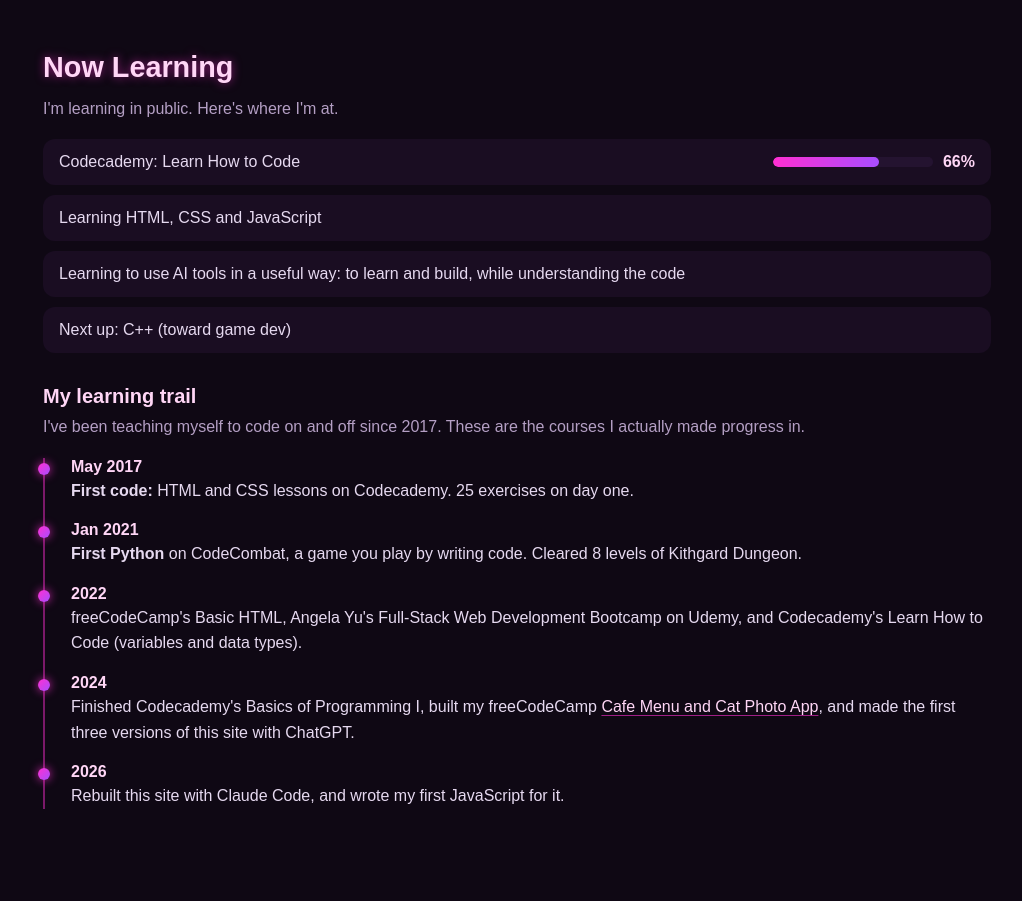
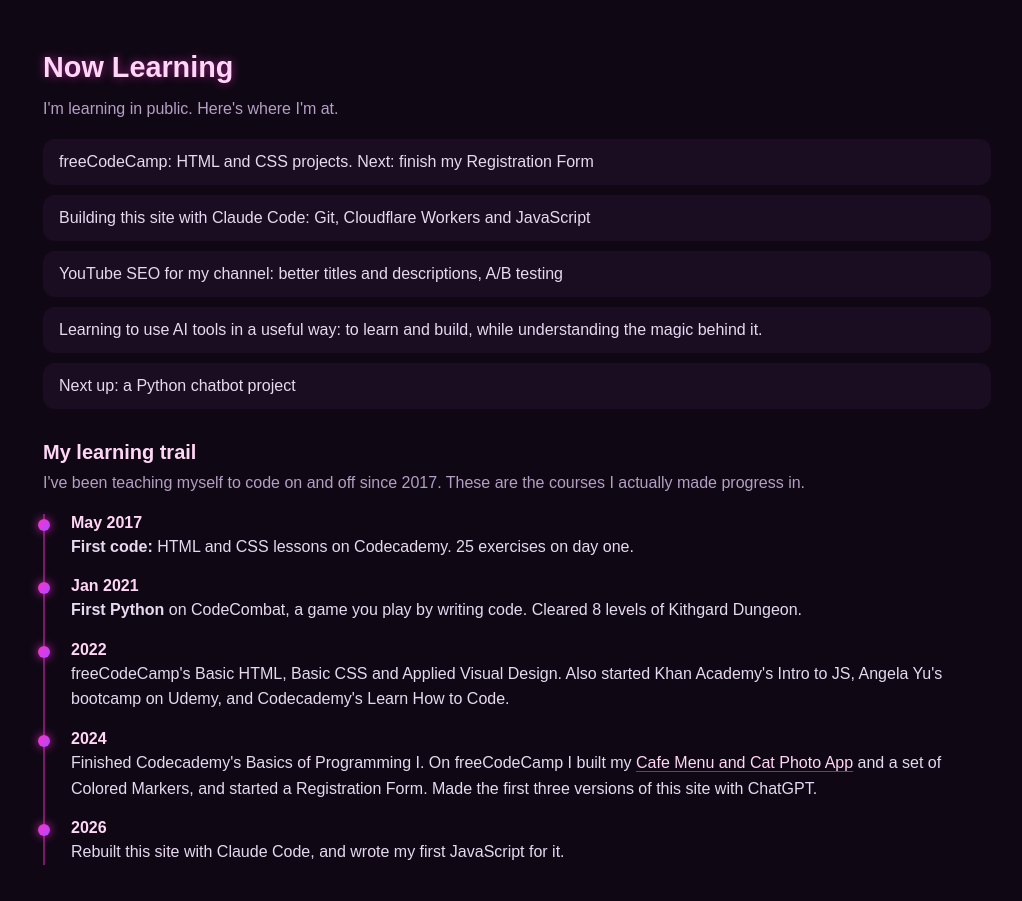
Before and after one commit to dannyzombie/Project-DxZ-V3, a plain HTML site: page index.html in a window 1280 px wide. Shown: the part 2380-3281 px from the top of the page, without its empty margins (123-1145 px from the left). Drawn offline with Linux system fonts and the light colour scheme; no server answers.

Commit message:
Update Now Learning and my learning trail with real progress (v5.4)
Now Learning: freeCodeCamp, this site with Claude Code, YouTube SEO,
AI tools, next up a Python chatbot (rows typed by Danny). Codecademy
bar removed. Trail: 2022 and 2024 lines now match my real freeCodeCamp
and Khan Academy history, checked on Nov 16, 2026.

Co-Authored-By: Claude Opus 5.5 <noreply@anthropic.com>

```diff
--- a/index.html
+++ b/index.html
@@ -186,13 +186,11 @@
         <h2>Now Learning</h2>
         <p class="section-intro">I'm learning in public. Here's where I'm at.</p>
         <ul class="learning-list">
-            <li>
-                <span>Codecademy: Learn How to Code</span>
-                <span class="progress-row"><progress value="66" max="100" aria-label="Learn How to Code progress"></progress> 66%</span>
-            </li>
-            <li>Learning HTML, CSS and JavaScript</li>
-            <li>Learning to use AI tools in a useful way: to learn and build, while understanding the code</li>
-            <li>Next up: C++ (toward game dev)</li>
+            <li>freeCodeCamp: HTML and CSS projects. Next: finish my Registration Form</li>
+            <li>Building this site with Claude Code: Git, Cloudflare Workers and JavaScript</li>
+            <li>YouTube SEO for my channel: better titles and descriptions, A/B testing</li>
+            <li>Learning to use AI tools in a useful way: to learn and build, while understanding the magic behind it.</li>
+            <li>Next up: a Python chatbot project</li>
         </ul>
 
         <h3 class="sub-heading">My learning trail</h3>
@@ -208,11 +206,11 @@
             </li>
             <li>
                 <time datetime="2022">2022</time>
-                <p>freeCodeCamp's Basic HTML, Angela Yu's Full-Stack Web Development Bootcamp on Udemy, and Codecademy's Learn How to Code (variables and data types).</p>
+                <p>freeCodeCamp's Basic HTML, Basic CSS and Applied Visual Design. Also started Khan Academy's Intro to JS, Angela Yu's bootcamp on Udemy, and Codecademy's Learn How to Code.</p>
             </li>
             <li>
                 <time datetime="2024">2024</time>
-                <p>Finished Codecademy's Basics of Programming I, built my freeCodeCamp <a href="#projects">Cafe Menu and Cat Photo App</a>, and made the first three versions of this site with ChatGPT.</p>
+                <p>Finished Codecademy's Basics of Programming I. On freeCodeCamp I built my <a href="#projects">Cafe Menu and Cat Photo App</a> and a set of Colored Markers, and started a Registration Form. Made the first three versions of this site with ChatGPT.</p>
             </li>
             <li>
                 <time datetime="2026">2026</time>
```
Also changed, not shown: 1 other file.
